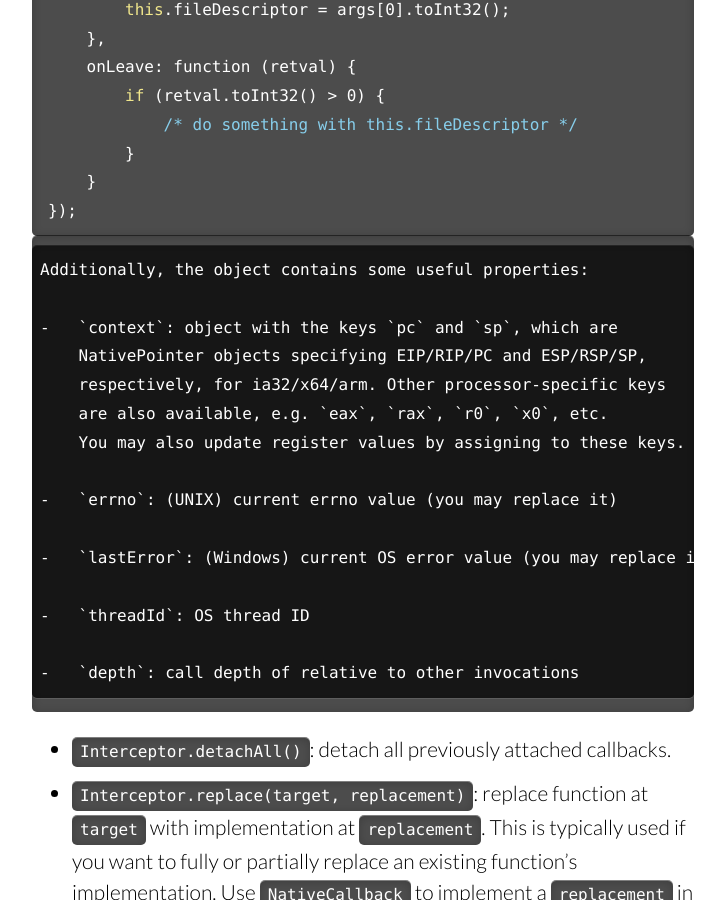
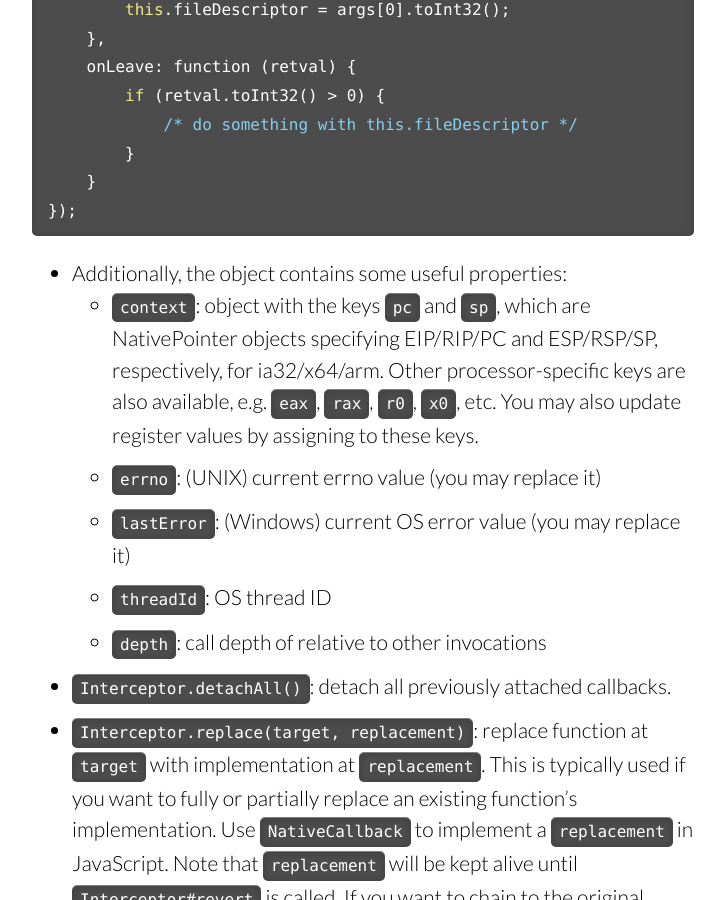
Before and after one commit to frida/frida-website, a Jekyll site: the page built from docs/javascript-api.md, in a window 1280 px wide and 900 px high, scrolled down 15188 px. Shown: the whole window, without its empty margins (179-904 px from the left). Built offline with Jekyll 4.4.1, drawn with Linux system fonts in a browser that asks for light colours; some web fonts are replaced.

Commit message:
fix broken markdown formatting
highlight block breaks indention of the following text, so md interprets that text as code block. fixed making list item

```diff
--- a/docs/javascript-api.md
+++ b/docs/javascript-api.md
@@ -535,7 +535,7 @@ Interceptor.attach(Module.findExportByName("libc.so", "read"), {
 });
 {% endhighlight %}
 
-    Additionally, the object contains some useful properties:
++   Additionally, the object contains some useful properties:
 
     -   `context`: object with the keys `pc` and `sp`, which are
         NativePointer objects specifying EIP/RIP/PC and ESP/RSP/SP,
```
